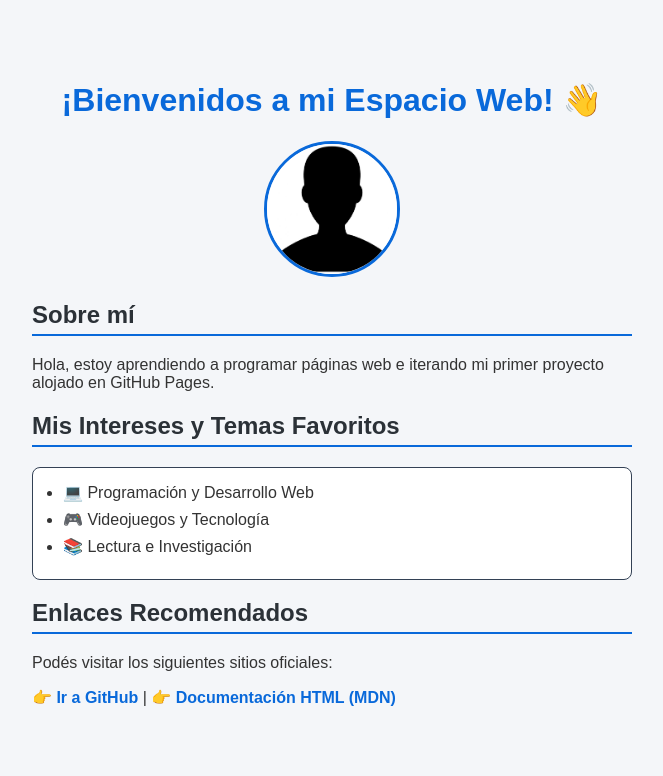
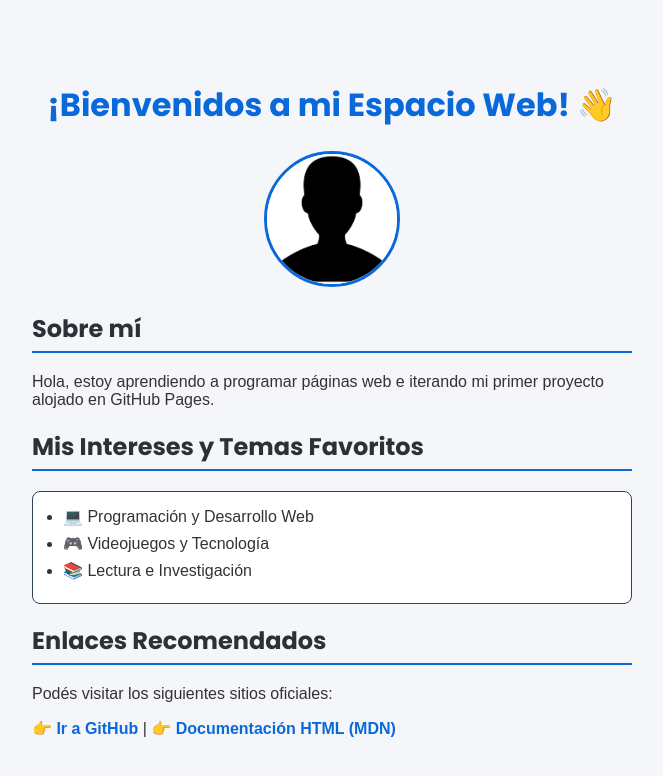
Before and after one commit to ignacioopicon/mi-primer-sitio-web, a plain HTML site: page index.html in a window 1280 px wide. Shown: the whole page, without its empty margins (308-971 px from the left). Drawn offline with Linux system fonts and the light colour scheme.

Commit message:
Update style.css

```diff
--- a/style.css
+++ b/style.css
@@ -1,24 +1,16 @@
 body {
-    font-family: 'Segoe UI', Tahoma, Geneva, Verdana, sans-serif;
-    background-color: #f0f4f8;
-    color: #2d3748;
+    font-family: 'Roboto', serif;
+    background-color: #f8fafc;
+    color: #334155;
     max-width: 650px;
     margin: 40px auto;
-    padding: 25px;
-    border-radius: 10px;
+    padding: 20px;
 }
 
-h1 {
-    color: #0969da;
-    text-align: center;
+h1, h2 {
+    font-family: 'Poppins', serif;
+    color: #0284c7;
 }
-
-h2 {
-    color: #2b3137;
-    border-bottom: 2px solid #0969da;
-    padding-bottom: 6px;
-}
-
 ul {
     background-color: #ffffff;
     padding: 15px 30px;
```
